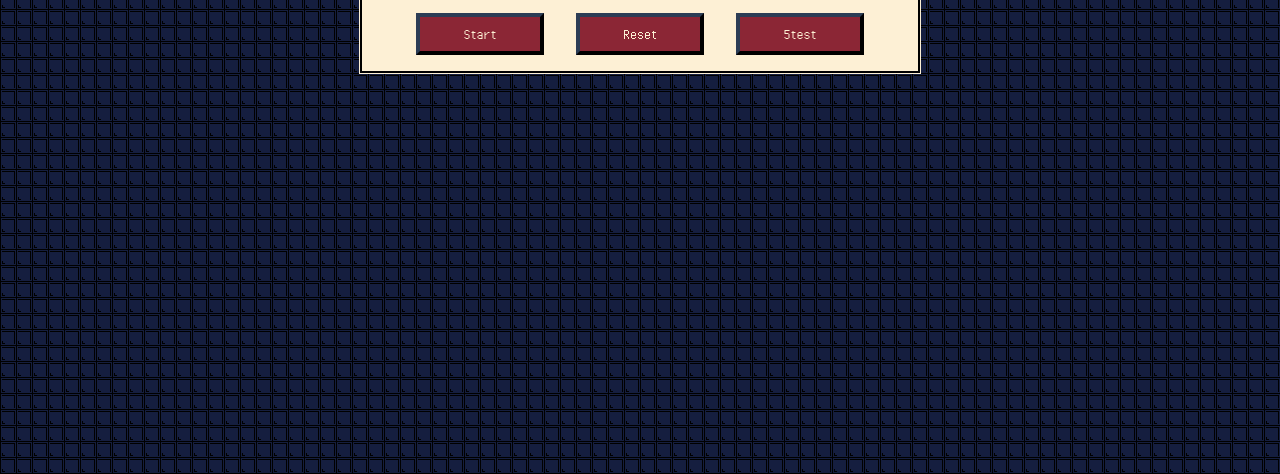
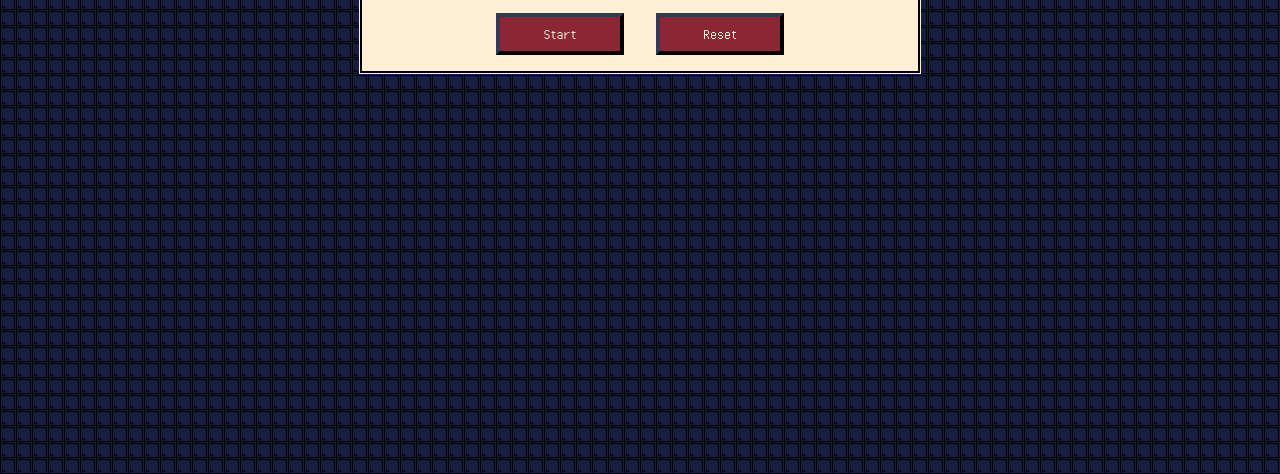
Before and after one commit to begleycm/cat-pomodoro, a plain HTML site: page index.html in a window 1280 px wide. Shown: the part 326-800 px from the top of the page. Drawn offline with Linux system fonts and the light colour scheme.

Commit message:
forgot to take out five button again

```diff
--- a/index.html
+++ b/index.html
@@ -53,7 +53,7 @@
                     <div class="flex_sidebyside">
                         <button onclick="start()" id="start" class="control_button">Start</button>
                         <button onclick="reset()" id="reset" class="control_button">Reset</button>
-                        <button onclick="five()" id="5" class="control_button">5test</button>
+                        <!-- <button onclick="five()" id="5" class="control_button">5test</button> -->
                     </div>
                 </div>
 
```
